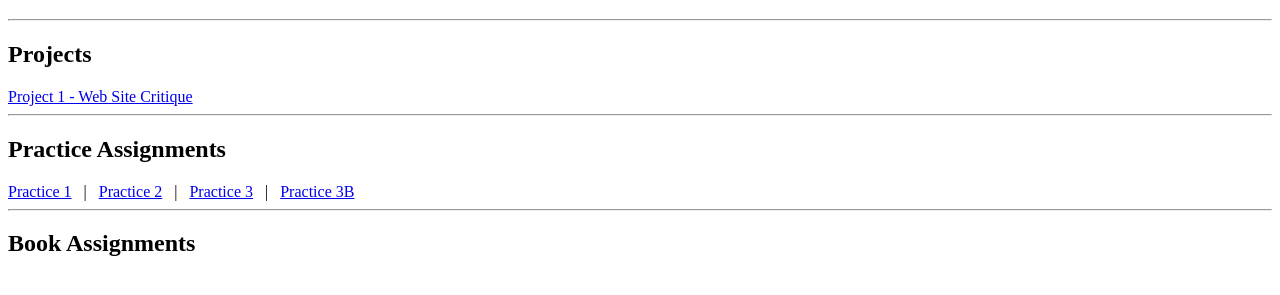
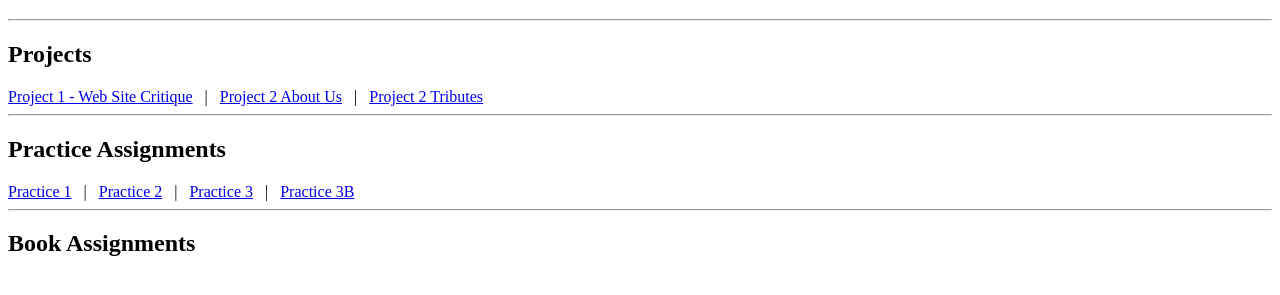
Before and after one commit to HarrisonGrant15/INFO2420, a plain HTML site: page index.html in a window 1280 px wide. Shown: the part 61-356 px from the top of the page. Drawn offline with Linux system fonts and the light colour scheme.

Commit message:
Update index.html

```diff
--- a/index.html
+++ b/index.html
@@ -10,6 +10,10 @@
 <hr />
 <h2>Projects</h2>
 <a href="Projects/project1_website_critiques.html">Project 1 - Web Site Critique</a>
+&nbsp;&nbsp;|&nbsp;&nbsp;
+<a href="Projects/Project2/AboutUs.html">Project 2 About Us</a>
+&nbsp;&nbsp;|&nbsp;&nbsp;
+<a href="Projects/Project2/Tributes.html">Project 2 Tributes</a>
 <hr />
 <h2>Practice Assignments</h2>
 <a href="/Spring2016/practice/HTML1/practice1.htm">Practice 1</a>
```
